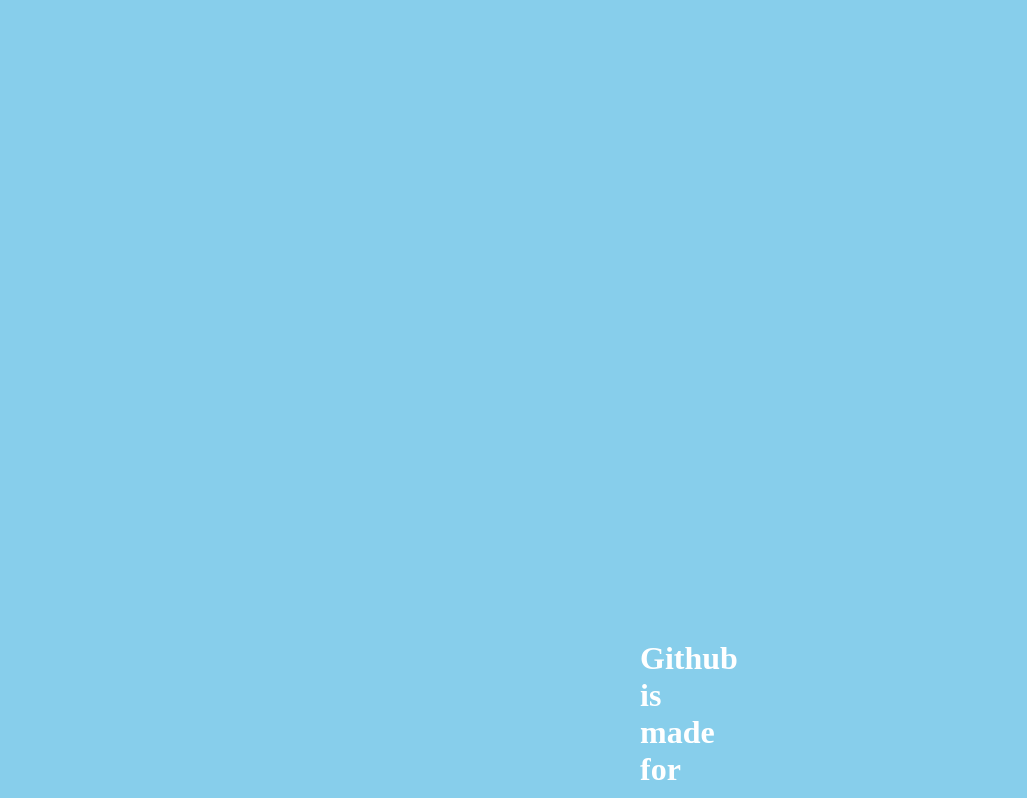
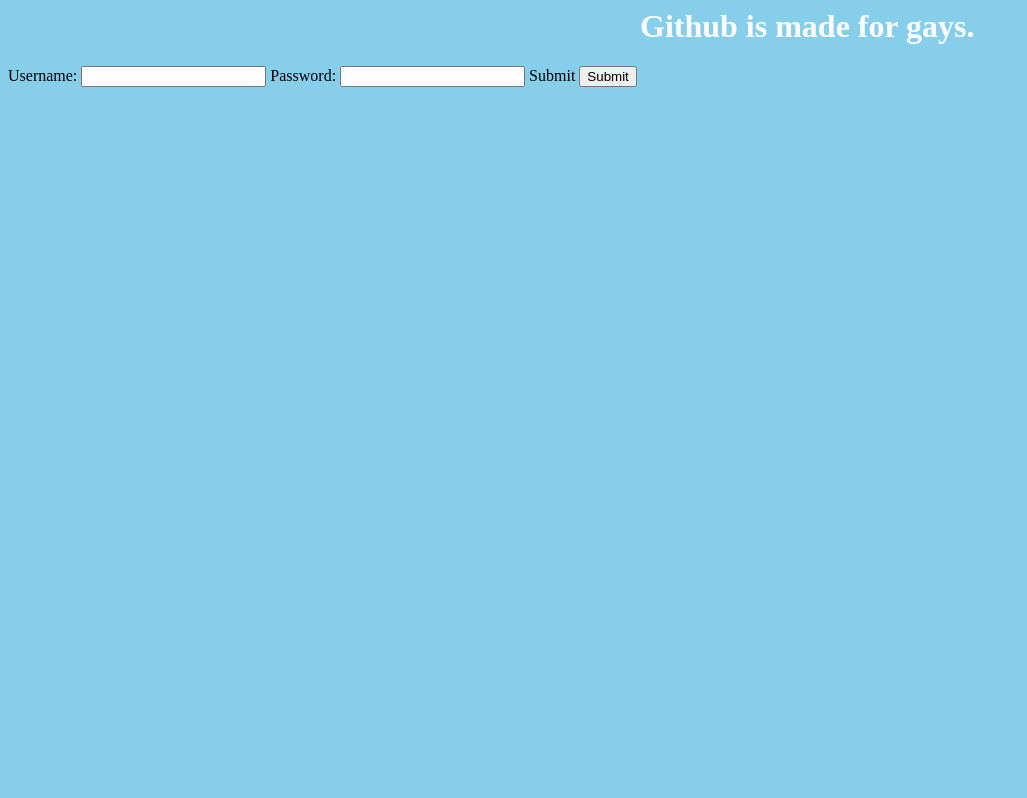
Before and after one commit to RuneSmh/runesmh.github.io, a plain HTML site: page index.html in a window 1280 px wide. Shown: the top 798 px of the page, without its empty margins (0-1027 px from the left). Drawn offline with Linux system fonts and the light colour scheme.

Commit message:
Update stylesheet.css

```diff
--- a/stylesheet.css
+++ b/stylesheet.css
@@ -1,3 +1,15 @@
 body {background-color:skyblue;}
+
+/*
+H1's
+*/
+
 h1 {color:white;}
-h1.h1b {padding:50%;}
+h1.h1b {padding-left:50%;}
+
+/*
+Form's
+*/
+
+form {background-color:skyblue;}
+input.
```
